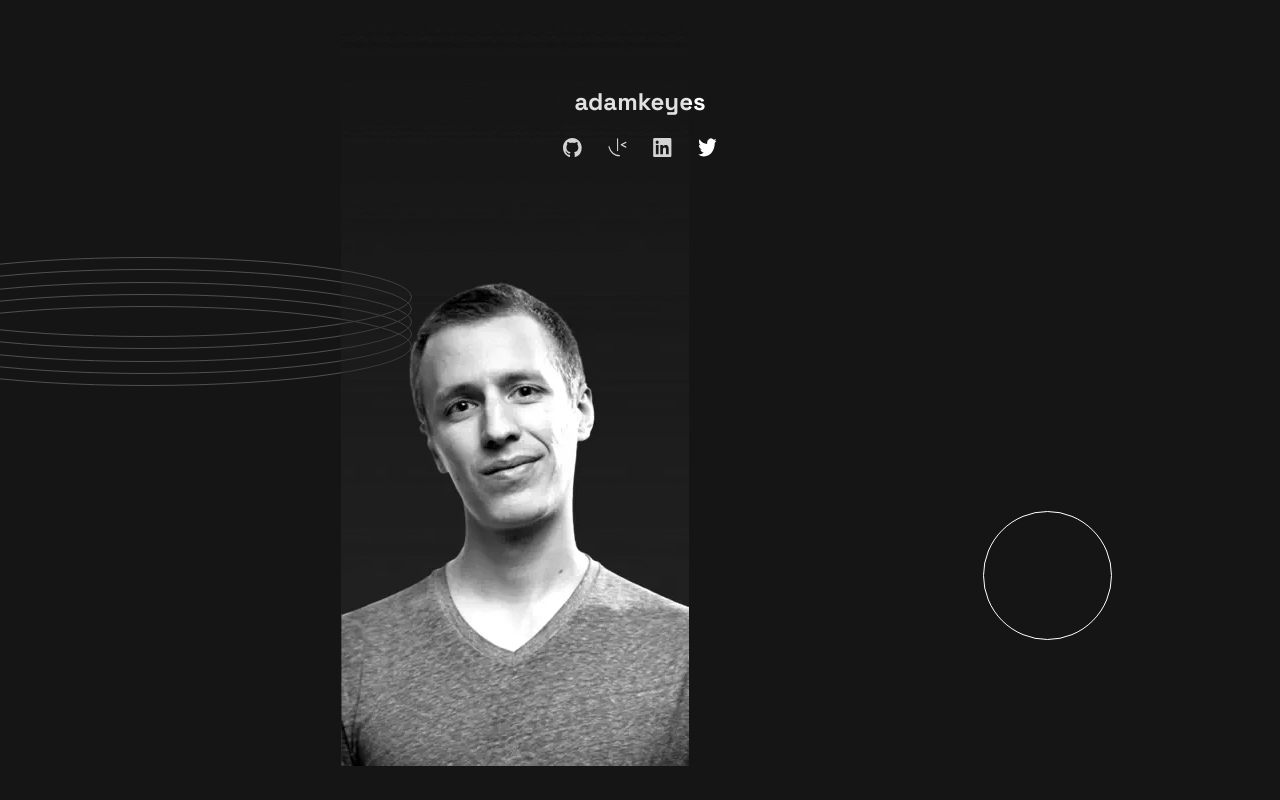
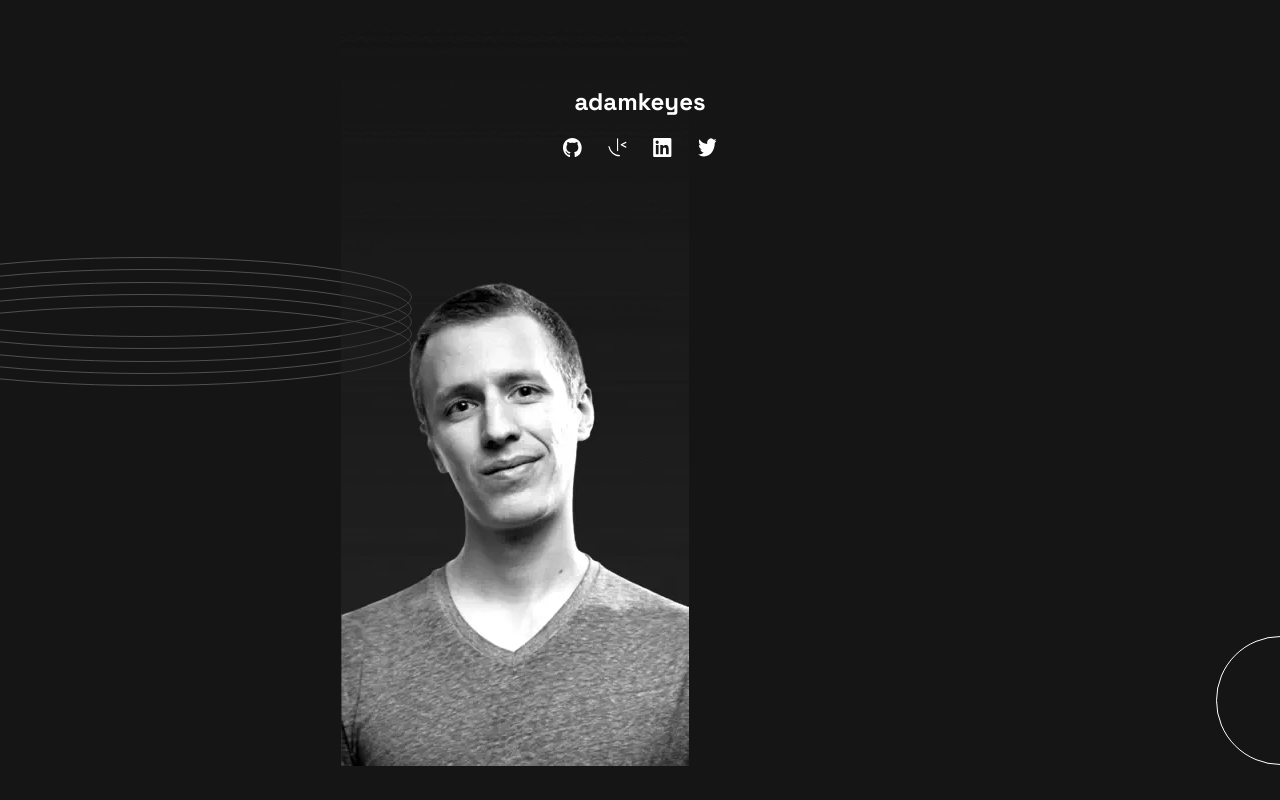
Before and after one commit to EugeneCarbado/single-page-developer-portfolio, a React (Create React App) app: page / in a window 1280 px wide. Shown: the top 800 px of the page. Built offline with nearby package versions, Linux system fonts and the light colour scheme.

Commit message:
circle image calc fix

```diff
--- a/src/components/Hero/Hero.css
+++ b/src/components/Hero/Hero.css
@@ -11,7 +11,7 @@
   grid-area: 3 / 3 / 4 / 4;
   background-image: url('../../images/pattern-circle.svg');
   background-repeat: no-repeat;
-  background-position-x: 44px;
+  background-position: calc(100% + 65px) calc(100% + -1px);
 }
 
 .portfolioImage {
--- a/src/components/Hero/Hero.tsx
+++ b/src/components/Hero/Hero.tsx
@@ -7,11 +7,12 @@ import './Hero.css';
 const Hero = () => {
   return (
     <section className="bg-portfolio-black pb-10">
+      {/* <div className="grid grid-cols-3"> */}
       <div className="container">
         <div className="circleImage"></div>
         <img className="portfolioImage z-10" src={ProfileImageMobile} />
         <img className="elongCicleImage" src={PatternRings} />
-        <nav className="mx-auto w-[154px] pb-3 flex flex-col justify-center items-center navLinks">
+        <nav className="mx-auto w-[154px] pb-3 flex flex-col justify-center items-center navLinks z-20">
           <p className="text-white text-2xl font-bold">adamkeyes</p>
           <div className="pt-5 flex flex-row w-full justify-between">
             {socialLinks.map((item, key) => (
@@ -30,11 +31,19 @@ const Hero = () => {
           </div>
         </nav>
       </div>
-      {/* <nav className="mx-auto w-[154px] pt-5 flex flex-col justify-center items-center navLinks">
-        <p className="text-white text-2xl">adamkeyes</p>
+      {/* <div className="container">
+        <div className="circleImage"></div>
+        <img className="portfolioImage z-10" src={ProfileImageMobile} />
+        <img className="elongCicleImage" src={PatternRings} />
+        <nav className="mx-auto w-[154px] pb-3 flex flex-col justify-center items-center navLinks z-20">
+          <p className="text-white text-2xl font-bold">adamkeyes</p>
           <div className="pt-5 flex flex-row w-full justify-between">
             {socialLinks.map((item, key) => (
-            <a href={item.hrefLink} target="_blank" rel="noreferrer" key={key}>
+              <a
+                href={item.hrefLink}
+                target="_blank"
+                rel="noreferrer"
+                key={key}>
                 <img
                   className={item.imageStyles}
                   src={item.imageLink}
@@ -43,7 +52,8 @@ const Hero = () => {
               </a>
             ))}
           </div>
-      </nav> */}
+        </nav>
+      </div> */}
       <div className="pt-10 flex flex-col items-center">
         <div className="text-[40px] leading-10 text-white text-center font-bold">
           <p>Nice to meet you!</p>
```
Lines whose indentation alone changed are shown as unchanged.
